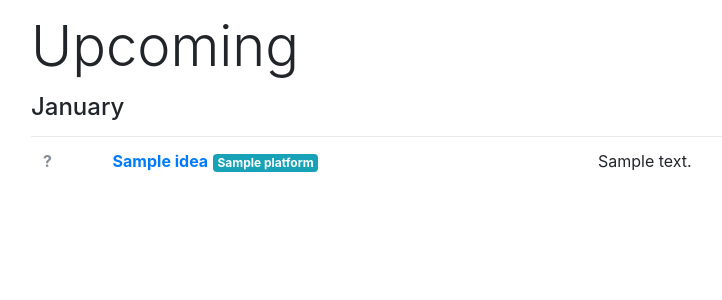
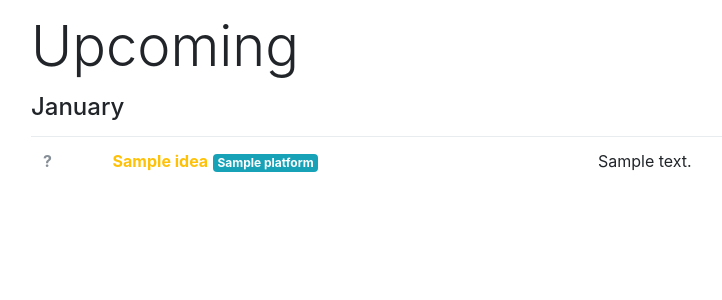
Before and after one commit to mthomps00/atlproj, a Django app: page /ideas/calendar/ in a window 1280 px wide. Shown: the part 56-356 px from the top of the page, without its empty margins (54-776 px from the left). Run offline with Django 3.2, Linux system fonts and the light colour scheme; tables that the repository leaves empty hold one stand-in row (values such as "Sample post"); some libraries are stand-ins or nearby versions.

Commit message:
Tweak calendar and index page to show uncommitted

```diff
--- a/atlproj/ideas/templates/ideas/calendar.html
+++ b/atlproj/ideas/templates/ideas/calendar.html
@@ -24,7 +24,7 @@
 					{% for item in month.list %}
 					<tr>
 						<th scope="row">{% if item.status == "ON_OFFER" or item.status == "TENTATIVE" %}<span class="text-muted">?{% else %}{{ item.start_date|date:"j" }}{% endif %}</th>
-						<td class="w-33"><strong><a href="{% url 'idea_detail' item.id %}">{{ item }}</a></strong>
+						<td class="w-33"><strong><a href="{% url 'idea_detail' item.id %}"{% if item.status == "ON_OFFER" or item.status == "TENTATIVE" %} class="text-warning"{% endif %}>{{ item }}</a></strong>
 						{% if item.idea_set.all %}
 	    					{% for item in item.idea_set.all%}
 	    						<a href="{% if item.platform.name %}{% url 'platform_calendar' item.platform.name %}{% else %}#{% endif %}" class="badge badge-info">{{ item.platform.title }}</a>
--- a/atlproj/ideas/templates/ideas/index.html
+++ b/atlproj/ideas/templates/ideas/index.html
@@ -96,7 +96,7 @@
 					<li><strong>{{ month.grouper }}</strong>
 						<ul>
 						{% for item in month.list %}
-							<li><strong>{{ item.start_date|date:"j" }}</strong> - <a href="{% url 'idea_detail' item.id %}">{{ item }}</a> {% if item.platform %}<small><span class="badge badge-pill badge-info">{{ item.platform.title }}</span></small>{% endif %}</li>
+							<li><strong>{% if item.status == "ON_OFFER" or item.status == "TENTATIVE" %}<span class="text-muted">?{% else %}{{ item.start_date|date:"j" }}{% endif %}</strong> - <a href="{% url 'idea_detail' item.id %}"{% if item.status == "ON_OFFER" or item.status == "TENTATIVE" %} class="text-warning"{% endif %}>{{ item }}</a> {% if item.platform %}<small><span class="badge badge-pill badge-info">{{ item.platform.title }}</span></small>{% endif %}</li>
 						{% endfor %}
 						</ul>
 					</li>
```
